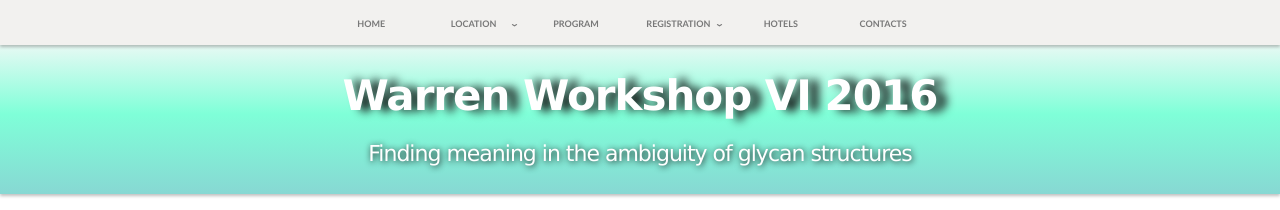
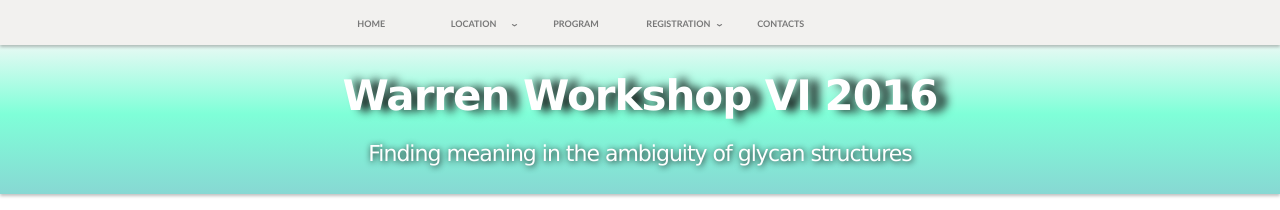
Before and after one commit to yamazakiM/WarrenWorkshop2016, a Jekyll site: the page built from index.md, in a window 1280 px wide. Shown: the top 210 px of the page. Built offline with Jekyll 4.4.1, drawn with Linux system fonts in a browser that asks for light colours; nearby versions of some CDN libraries; library files that are not in the unit come from our copies.

Commit message:
Update menu.html

```diff
--- a/_includes/menu.html
+++ b/_includes/menu.html
@@ -21,6 +21,13 @@
                          <li>
                             <a href="{{site.url}}/sapporoTravelGuide">
                              Sapporo Travel Guide
+                            </a>
+                          </li>
+                    <!--</ul>
+                     <ul class="dropdown-menu globalNavItem_sub">-->
+                         <li>
+                            <a href="{{site.url}}/hotels">
+                             Hotels
                             </a>
                           </li>
                     </ul>
@@ -57,13 +64,12 @@
                  <!--</div>-->
                </li>
 
-               <li class="globalNavItem">
-                 <!--<div class="globalNavItem_group">-->
+               <!--<li class="globalNavItem">
+
                    <a class="globalNavItem_btn" href="{{site.url}}/hotels">
                      <span class="globalNavItem_text">HOTELS</span>
                   </a>
-                 <!--</div>-->
-               </li>
+               </li>-->
 
                <li class="globalNavItem">
                 <!-- <div class="globalNavItem_group">-->
```
